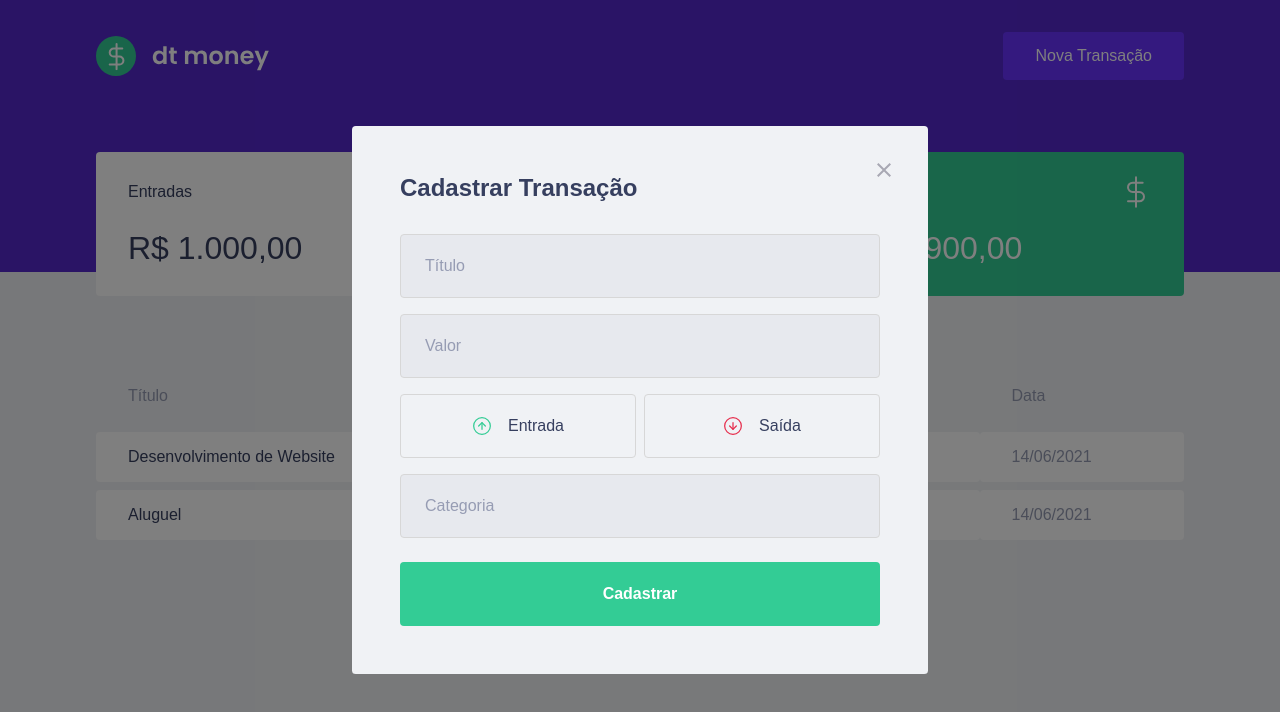
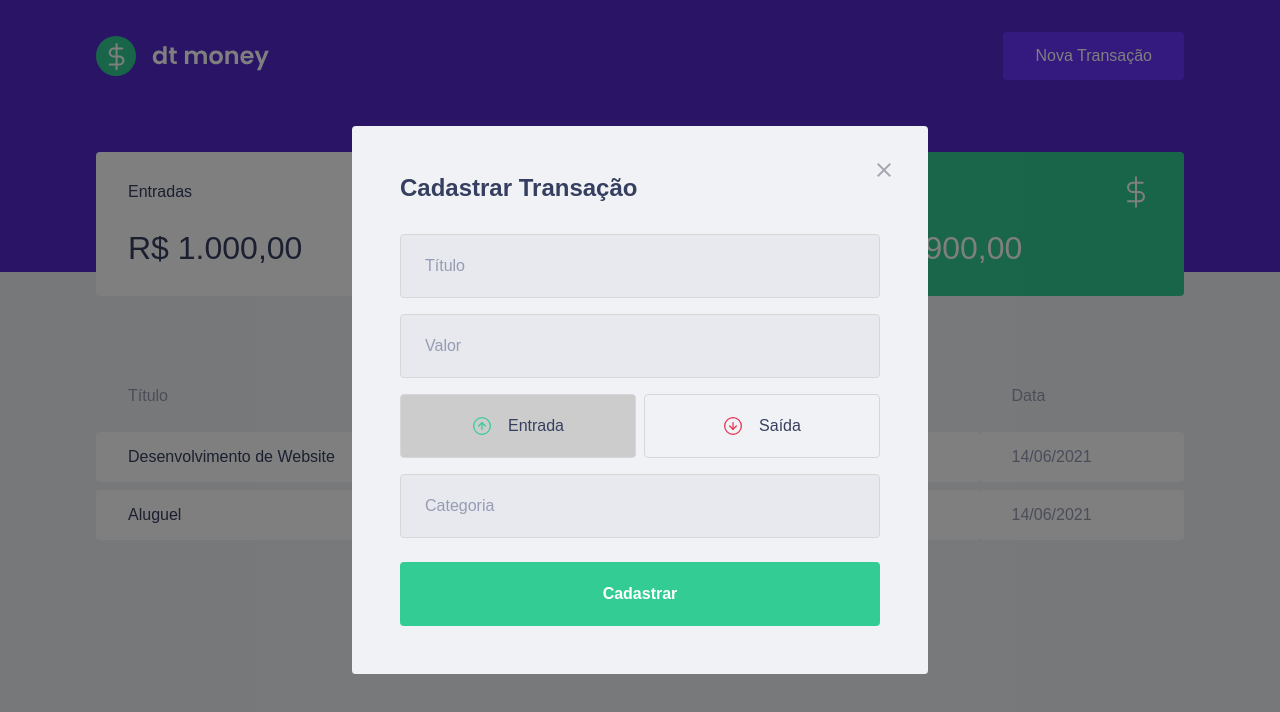
Before and after one commit to BarrosAmorim/dtmoney, a React (Create React App) app: page / in a window 1280 px wide. Both pictures are taken after a click on the button "Nova Transação". Shown: the top 712 px of the page. Built offline with nearby package versions, Linux system fonts and the light colour scheme; no server answers; what miragejs would draw is missing.

Commit message:
Funcionamento dos botoes

```diff
--- a/src/components/ModalTransaction/index.tsx
+++ b/src/components/ModalTransaction/index.tsx
@@ -1,9 +1,10 @@
 import Modal from 'react-modal'
 import entrada from '../../assets/entrada.svg'
 import saida from '../../assets/saida.svg'
-import { Container, TransactionContainer } from './styles'
+import { Container, TransactionContainer, Button } from './styles'
 
 import close from '../../assets/close.svg'
+import { useState } from 'react'
 
 type ModalTransactionProps = {
     isOpen: boolean
@@ -11,6 +12,9 @@ type ModalTransactionProps = {
 }
 
 export const ModalTransaction = ({ isOpen, onRequestClose }: ModalTransactionProps) => {
+
+    const [type, setType] = useState('deposit')
+
     return (
         <Modal isOpen={isOpen} onRequestClose={onRequestClose} overlayClassName="react-modal-overlay" className="react-modal-content" >
             <button type="button" onClick={onRequestClose} className="react-modal-close"> <img src={close} alt="botão fechar modal" /> </button>
@@ -19,14 +23,14 @@ export const ModalTransaction = ({ isOpen, onRequestClose }: ModalTransactionPro
                 <input placeholder="Título" />
                 <input type="number" placeholder="Valor" />
                 <TransactionContainer>
-                    <button type="button">
+                    <Button type="button" onClick={() => { setType('deposit')}} isActive={type === 'deposit'}>
                         <img src={entrada} alt="seta verde para cima" />
                         <span>Entrada</span>
-                    </button>
-                    <button type="button">
+                    </Button>
+                    <Button type="button"  onClick={() => { setType('withdraw')}} isActive={type === 'withdraw'}>
                         <img src={saida} alt="seta vermelha para baixo" />
                         <span>Saída</span>
-                    </button>
+                    </Button>
                 </TransactionContainer>
                 <input placeholder="Categoria" />
                 <button type="submit">Cadastrar</button>
--- a/src/components/ModalTransaction/styles.ts
+++ b/src/components/ModalTransaction/styles.ts
@@ -51,12 +51,17 @@ export const TransactionContainer = styled.div`
     display: grid;
     grid-template-columns: repeat(2, 1fr);
     gap: 0.5rem;
+`
 
-    button {
+type ButtonProps = {
+    isActive: boolean
+}
+
+export const Button = styled.button<ButtonProps>`
     height: 4rem;
     border: 1px solid #d7d7d7;
     border-radius: 0.25rem;
-        background: transparent;
+    background: ${(props) => props.isActive ? '#ccc' : 'transparent'};
     display: flex;
     align-items: center;
     justify-content: center;
@@ -77,6 +82,4 @@ export const TransactionContainer = styled.div`
         font-size: 1rem;
         color: var(--text-title);
     }
-
-    }
 `
```
Lines whose indentation alone changed are shown as unchanged.
